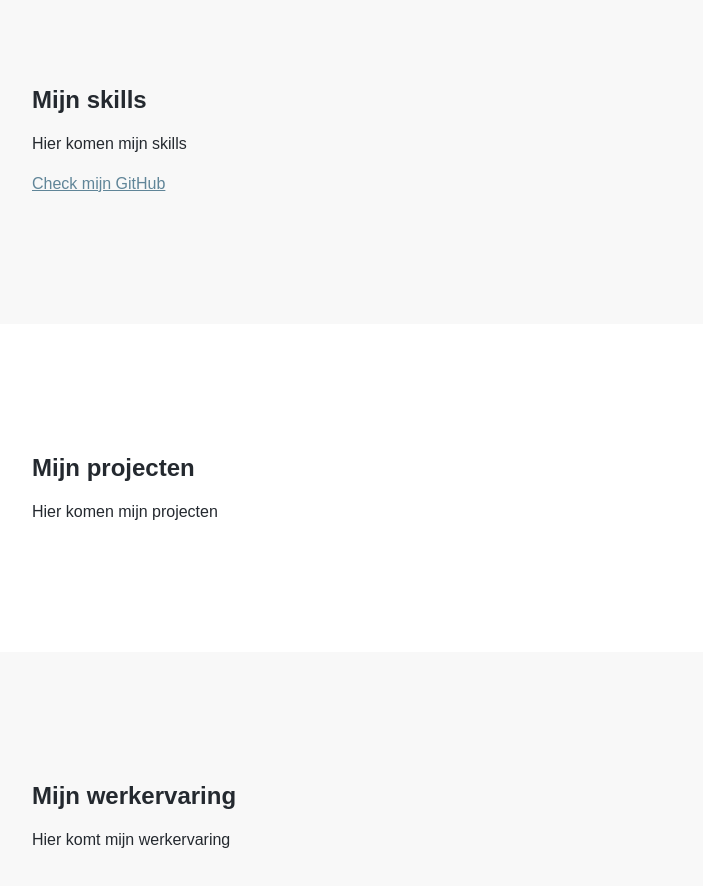
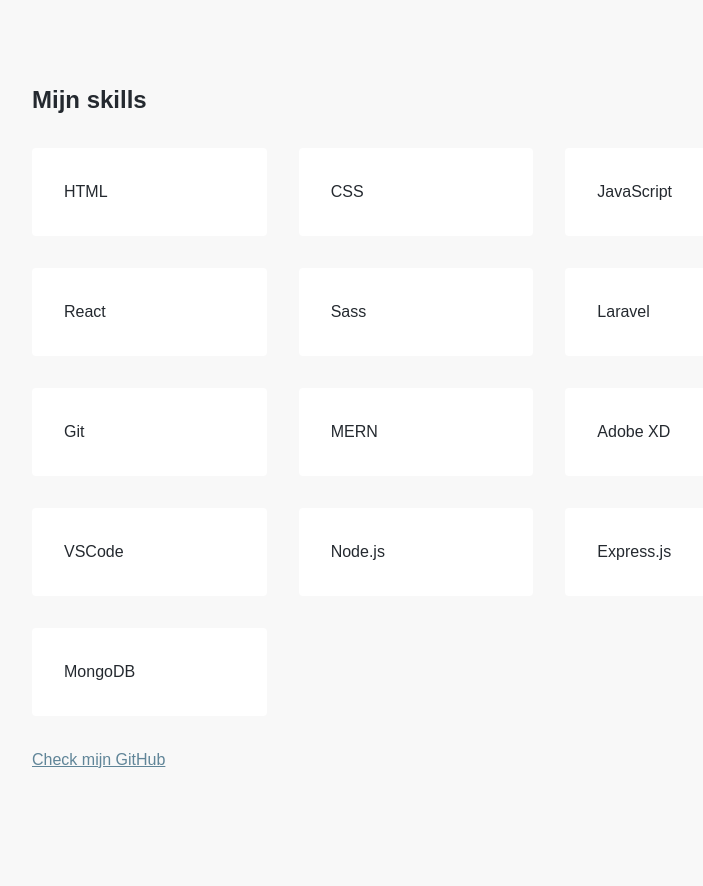
Before and after one commit to joeribreedveld/portfolio-website-v4, a Next.js app: page / in a window 1280 px wide. Shown: the part 1260-2146 px from the top of the page, without its empty margins (224-927 px from the left). Built offline with nearby package versions, Linux system fonts and the light colour scheme.

Commit message:
feat(skills): add skill widgets with skill names

```diff
--- a/categories/Skills.tsx
+++ b/categories/Skills.tsx
@@ -1,12 +1,21 @@
 // Imports
+import skills from "../public/json/skills.json"
 
 // Functions
 function Skills() {
+	const skillList = skills.map((skill) => {
+		return (
+			<>
+				<li className='bg-white rounded p-8'>{skill.name}</li>
+			</>
+		)
+	})
+
 	return (
 		<>
 			<section className='page-padding-x page-padding-y bg-gray'>
-				<h2 className='font-bold text-2xl mb-4'>Mijn skills</h2>
-				<p className='mb-4'>Hier komen mijn skills</p>
+				<h2 className='font-bold text-2xl mb-8'>Mijn skills</h2>
+				<ul className='grid grid-cols-3 gap-8 mb-8'>{skillList}</ul>
 				<p className='text-primary underline'>Check mijn GitHub</p>
 			</section>
 		</>
```
